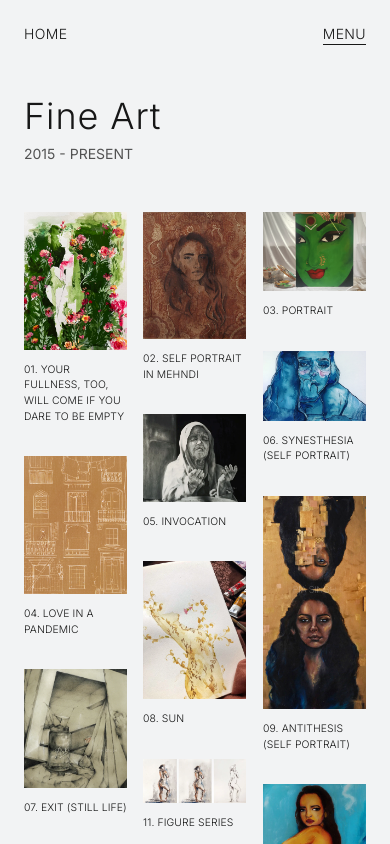
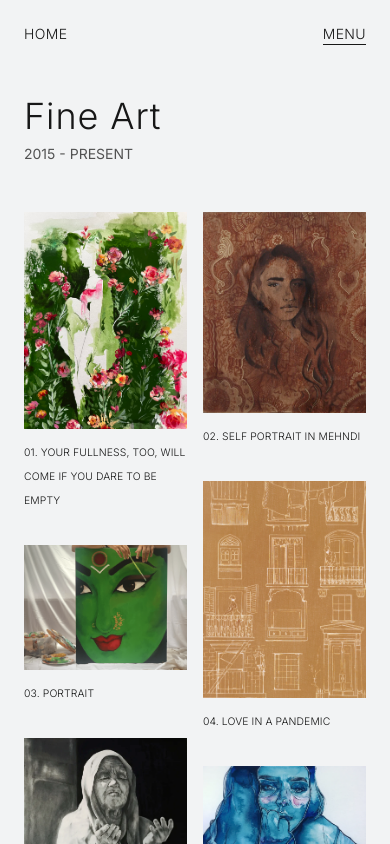
Before and after one commit to raunaqsingh2020/pia, a Next.js app: page /fine-art in a window 390 px wide. Shown: the top 844 px of the page. Built offline with nearby package versions, Linux system fonts and the light colour scheme.

Commit message:
grid columns

```diff
--- a/src/app/globals.css
+++ b/src/app/globals.css
@@ -54,35 +54,6 @@ a {
   transform: translateZ(0);
 }
 
-.grid-item {
-  margin-bottom: 2rem;
-  break-inside: avoid;
-  width: 100%;
-}
-
-.art-item {
-  display: flex;
-  flex-direction: column;
-  gap: 0.75rem;
-}
-
-.art-image {
-  width: 100%;
-  height: auto;
-  object-fit: cover;
-  /* border-radius: 0.25rem; */
-  display: block;
-}
-
-.art-title {
-  font-size: 0.65rem;
-  font-weight: 300;
-  color: #171717;
-  line-height: 1.5;
-  letter-spacing: 0.01em;
-  text-transform: uppercase;
-}
-
 @media (min-width: 768px) {
   .grid-container {
     padding: 0 2rem;
@@ -91,26 +62,10 @@ a {
   .grid-column {
     padding: 0 1rem;
   }
-
-  .grid-item {
-    margin-bottom: 1rem;
-  }
-
-  .art-title {
-    font-size: 0.9375rem;
-  }
 }
 
 @media (min-width: 1024px) {
   .grid-container {
     padding: 0 4rem;
   }
-
-  .grid-item {
-    margin-bottom: 4rem;
-  }
-
-  .art-title {
-    font-size: 1rem;
-  }
 }
--- a/src/components/ElasticGrid.tsx
+++ b/src/components/ElasticGrid.tsx
@@ -14,30 +14,45 @@ type ElasticGridProps = {
     smoother?: ScrollSmoother | null;
 };
 
-const NUM_COLUMNS = 3;
 const BASE_LAG = 0.5; // Lag applied to the center column
 const LAG_SCALE = 0.1; // How much additional lag is applied per column away from center
 
+const getNumColumns = () => {
+    if (typeof window === 'undefined') return 3;
+    return window.innerWidth <= 768 ? 2 : 3;
+};
+
 export default function ElasticGrid({ items, smoother }: ElasticGridProps) {
     const [columns, setColumns] = useState<ArtPiece[][]>([]);
+    const [numColumns, setNumColumns] = useState(() => getNumColumns());
     const gridRef = useRef<HTMLDivElement>(null);
     const columnRefs = useRef<(HTMLDivElement | null)[]>([]);
 
+    // Handle window resize to update number of columns
+    useEffect(() => {
+        const handleResize = () => {
+            setNumColumns(getNumColumns());
+        };
+
+        window.addEventListener("resize", handleResize);
+        return () => window.removeEventListener("resize", handleResize);
+    }, []);
+
     // Distribute items into columns
     useEffect(() => {
-        const cols: ArtPiece[][] = Array.from({ length: NUM_COLUMNS }, () => []);
+        const cols: ArtPiece[][] = Array.from({ length: numColumns }, () => []);
         items.forEach((item, index) => {
-            cols[index % NUM_COLUMNS].push(item);
+            cols[index % numColumns].push(item);
         });
         setColumns(cols);
-    }, [items]);
+    }, [items, numColumns]);
 
     // Apply lag effects to each column
     useEffect(() => {
         if (!smoother || columns.length === 0) return;
 
         const applyLagEffects = () => {
-            const mid = (NUM_COLUMNS - 1) / 2; // Center index
+            const mid = (numColumns - 1) / 2; // Center index
 
             columnRefs.current.forEach((column, i) => {
                 if (!column) return;
@@ -66,7 +81,7 @@ export default function ElasticGrid({ items, smoother }: ElasticGridProps) {
             clearTimeout(timeoutId);
             window.removeEventListener("resize", handleResize);
         };
-    }, [columns, smoother]);
+    }, [columns, smoother, numColumns]);
 
     return (
         <div ref={gridRef} className="grid-container">
@@ -80,19 +95,19 @@ export default function ElasticGrid({ items, smoother }: ElasticGridProps) {
                 >
                     {columnItems.map((item, itemIndex) => {
                         // Calculate global index: items are distributed round-robin,
-                        // so global index = itemIndex * NUM_COLUMNS + colIndex
-                        const globalIndex = itemIndex * NUM_COLUMNS + colIndex;
+                        // so global index = itemIndex * numColumns + colIndex
+                        const globalIndex = itemIndex * numColumns + colIndex;
                         return (
-                            <div key={`${colIndex}-${itemIndex}`} className="grid-item">
-                                <div className="art-item">
+                            <div key={`${colIndex}-${itemIndex}`} className="mb-8 break-inside-avoid w-full md:mb-4 lg:mb-16">
+                                <div className="flex flex-col gap-3">
                                     <Image
                                         src={item.imageUrl!}
                                         alt={item.title}
                                         width={600}
                                         height={800}
-                                        className="art-image"
+                                        className="w-full h-auto object-cover block"
                                     />
-                                    <div className="art-title">{`${String(globalIndex + 1).padStart(2, '0')}. ${item.title}`}</div>
+                                    <div className="text-[0.65rem] font-light text-[#171717] leading-6 tracking-[0.01em] uppercase md:text-[0.9375rem] lg:text-base">{`${String(globalIndex + 1).padStart(2, '0')}. ${item.title}`}</div>
                                 </div>
                             </div>
                         );
```
